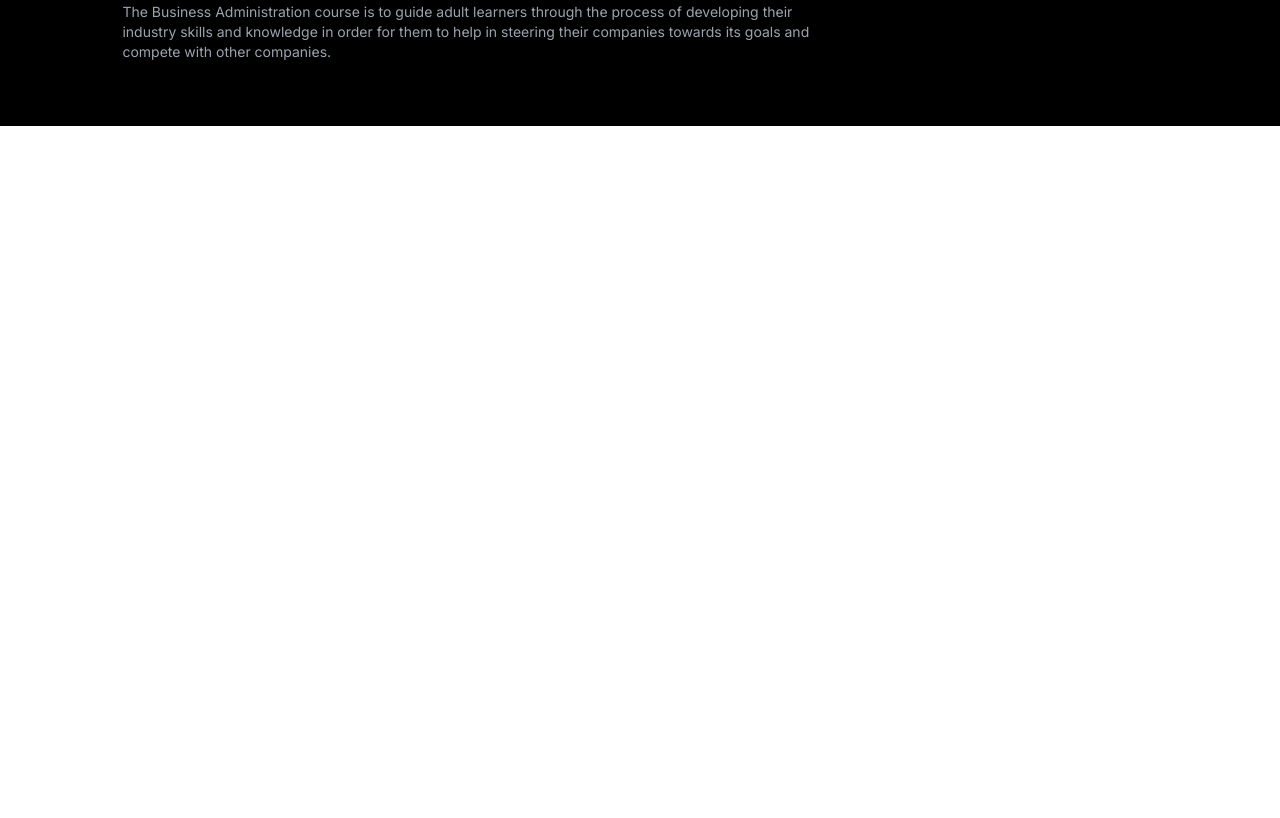
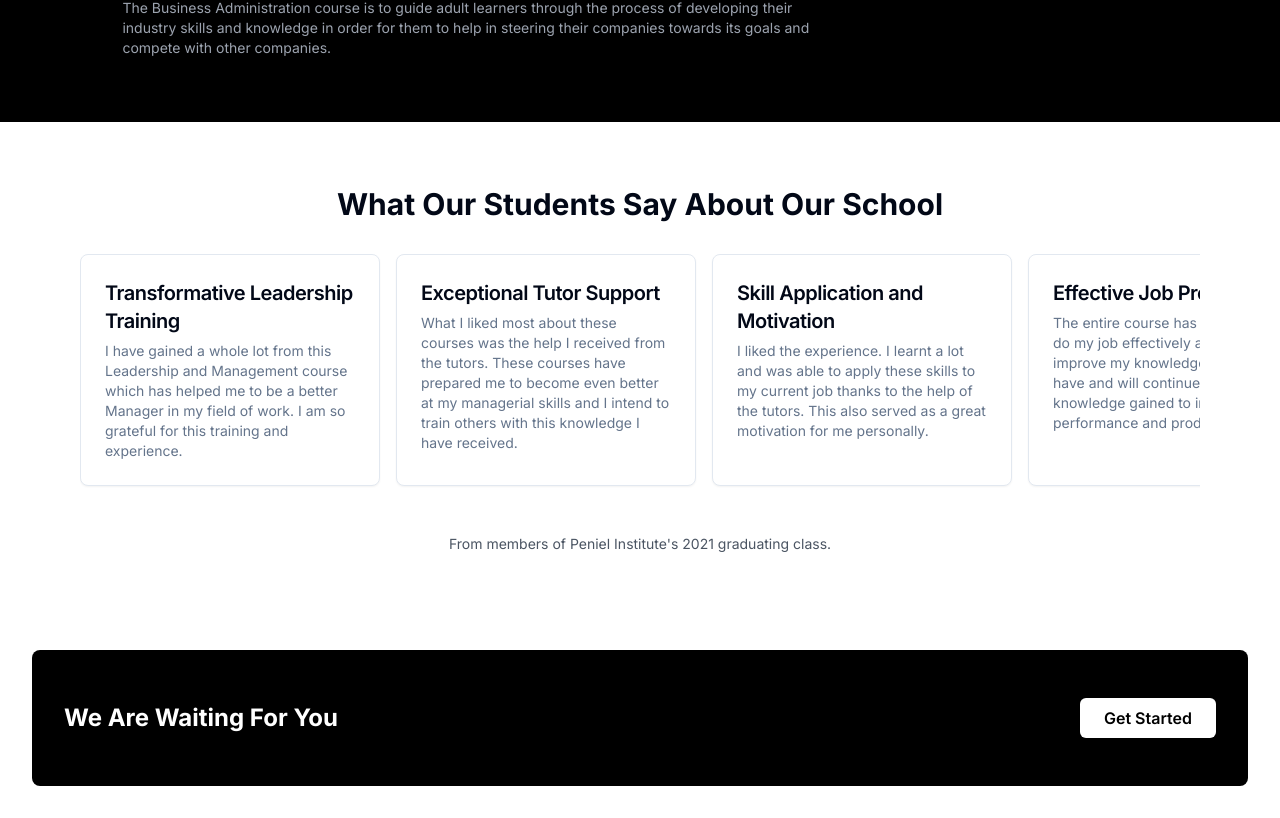
Before and after one commit to Coder-Jon014/peniel_institute, a Next.js app: page / in a window 1280 px wide. Shown: the part 1538-2356 px from the top of the page. Before the commit the page ends 1664 px from the top, so only its background shows below. Built offline with nearby package versions, Linux system fonts and the light colour scheme.

Commit message:
Added Testmonial Section

```diff
--- a/src/app/page.tsx
+++ b/src/app/page.tsx
@@ -3,6 +3,8 @@ import Hero from '../components/Hero';
 import WhyStudy from '../components/WhyStudy';
 import Courses from '../components/Courses';
 import Banner from '../components/Banner';
+import Testimonials from '../components/Testimonials';
+import JoinBanner from '../components/JoinBanner';
 
 export default function Home() {
   return (
@@ -12,7 +14,8 @@ export default function Home() {
       <Banner />
       <WhyStudy />
       <Courses />
-      {/* Add other sections here when ready */}
+      <Testimonials />
+      <JoinBanner />
     </main>
   );
 }
--- a/src/components/Courses.tsx
+++ b/src/components/Courses.tsx
@@ -11,7 +11,7 @@ const Courses = () => {
     <div className="py-8 md:py-16 px-4 md:px-20 bg-black text-white" id="courses">
       <div className="flex flex-col lg:grid lg:grid-cols-3 lg:gap-8">
         <div className="lg:col-span-2 mb-8 lg:mb-0">
-          <h2 className="text-3xl md:text-4xl font-bold mb-4">Courses We Offer</h2>
+          <h2 className="text-3xl md:text-3xl font-bold mb-4">Courses We Offer</h2>
           <p className="text-gray-400">Designed to meet the training needs of leaders-to-be. Here are some of the courses we offer</p>
         </div>
 
--- /dev/null
+++ b/src/components/JoinBanner.tsx
@@ -0,0 +1,18 @@
+import React from 'react';
+
+const JoinBanner: React.FC = () => {
+  return (
+    <div className="bg-white p-4 sm:p-6 lg:p-8">
+      <div className="bg-black text-white py-12 px-4 sm:px-6 lg:px-8 rounded-lg">
+        <div className="max-w-7xl mx-auto flex justify-between items-center">
+          <h2 className="text-2xl font-bold">We Are Waiting For You</h2>
+          <button className="bg-white text-black px-6 py-2 rounded-md font-semibold hover:bg-gray-200 transition-colors">
+            Get Started
+          </button>
+        </div>
+      </div>
+    </div>
+  );
+};
+
+export default JoinBanner;
--- /dev/null
+++ b/src/components/Testimonials.tsx
@@ -0,0 +1,46 @@
+import React from 'react';
+import { Card, CardHeader, CardTitle, CardDescription } from '@/components/ui/card';
+
+const testimonials = [
+  {
+    title: "Transformative Leadership Training",
+    message: "I have gained a whole lot from this Leadership and Management course which has helped me to be a better Manager in my field of work. I am so grateful for this training and experience."
+  },
+  {
+    title: "Exceptional Tutor Support",
+    message: "What I liked most about these courses was the help I received from the tutors. These courses have prepared me to become even better at my managerial skills and I intend to train others with this knowledge I have received."
+  },
+  {
+    title: "Skill Application and Motivation",
+    message: "I liked the experience. I learnt a lot and was able to apply these skills to my current job thanks to the help of the tutors. This also served as a great motivation for me personally."
+  },
+  {
+    title: "Effective Job Preparation",
+    message: "The entire course has prepared me to do my job effectively and also improve my knowledge and skills. I have and will continue to use the knowledge gained to improve my performance and productivity."
+  }
+];
+
+const Testimonials: React.FC = () => {
+  return (
+    <div className="py-16 px-4 md:px-20 bg-white">
+      <h2 className="text-3xl md:text-3xl font-bold mb-8 text-center">What Our Students Say About Our School</h2>
+
+      <div className="overflow-x-auto flex space-x-4 pb-4">
+        {testimonials.map((testimonial, index) => (
+          <Card key={index} className="min-w-[300px] max-w-[350px]">
+            <CardHeader>
+              <CardTitle className="text-xl">{testimonial.title}</CardTitle>
+              <CardDescription>{testimonial.message}</CardDescription>
+            </CardHeader>
+          </Card>
+        ))}
+      </div>
+
+      <p className="text-center mt-8 text-sm text-gray-600">
+        From members of Peniel Institute's 2021 graduating class.
+      </p>
+    </div>
+  );
+};
+
+export default Testimonials;
--- a/src/components/WhyStudy.tsx
+++ b/src/components/WhyStudy.tsx
@@ -11,11 +11,8 @@ const reasons = [
 const WhyStudy = () => {
   return (
     <div className="py-8 sm:py-12 lg:py-16 px-4 sm:px-8 lg:px-20 bg-white overflow-hidden">
-      {/* <div className="absolute left-0 top-1/2 transform -translate-y-1/2 bg-peniel-secondary text-white text-sm py-2 px-4 -rotate-90 origin-top-left z-1000 rounded-lg">
-        Why Us
-      </div> */}
       <div className="grid grid-cols-1 sm:grid-cols-2 lg:grid-cols-4 gap-4">
-        <div className="col-span-full lg:col-span-2 lg:row-span-2 pr-4 lg:pr-20 mb-8 lg:mb-0">
+        <div className="col-span-full lg:col-span-2 lg:row-span-2 pr-4 lg:pr-20 mb-8 lg:mx-auto flex flex-col justify-center">
           <h2 className="text-responsive-3xl font-bold mb-4">Why Study at Peniel</h2>
           <p className="text-sm text-black">At Peniel Institute, we are committed to providing quality education that empowers our students to become leaders in their fields. Here are some of the reasons why you should study at Peniel:</p>
         </div>
```
